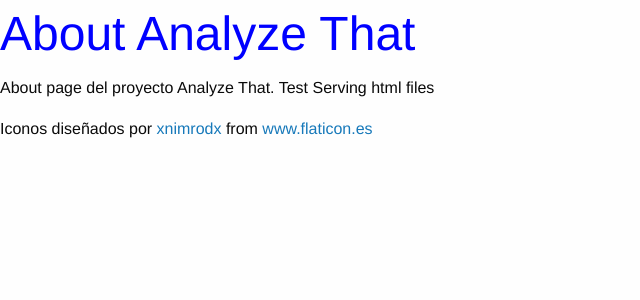
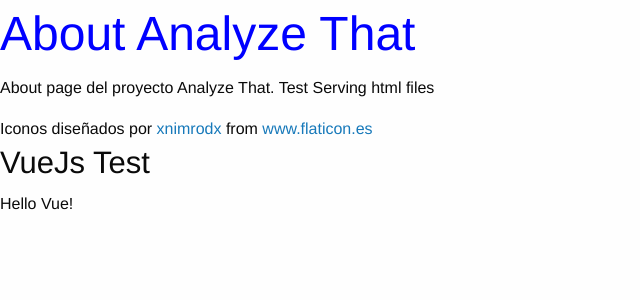
Before and after one commit to ngladkoff/analyze-that, a Flask app: page /about in a window 1280 px wide. Shown: the top 300 px of the page, without its empty margins (0-640 px from the left). Run offline with Flask 2, Linux system fonts and the light colour scheme; parts of the project's set-up code (start-up, migrations or seed data) failed here and were passed over; some libraries are stand-ins or nearby versions.

Commit message:
VueJs POC

```diff
--- a/analyze/static/js/app.js
+++ b/analyze/static/js/app.js
@@ -4,3 +4,10 @@ $('[data-app-dashboard-toggle-shrink]').on('click', function(e) {
     e.preventDefault();
     $(this).parents('.app-dashboard').toggleClass('shrink-medium').toggleClass('shrink-large');
   });
+
+var app = new Vue({
+  el: '#app',
+  data: {
+    message: 'Hello Vue!'
+  }
+})
--- a/analyze/templates/layout/default.html
+++ b/analyze/templates/layout/default.html
@@ -4,20 +4,26 @@
         <meta charset="utf-8" />
         <meta http-equiv="x-ua-compatible" content="ie=edge">
         <meta name="viewport" content="width=device-width, initial-scale=1.0" />
-        <link rel="stylesheet" href="{{ url_for('static', filename='css/all.css') }}?v=1">
-        <link rel="stylesheet" href="{{ url_for('static', filename='css/fontawesome.css') }}?v=1">
-        <link rel="stylesheet" href="{{ url_for('static', filename='css/foundation.css') }}?v=1">
-        <link rel="stylesheet" href="{{ url_for('static', filename='css/style.css') }}?v=1">
-        <link rel="shortcut icon" href="{{ url_for('static', filename='img/favicon.ico') }}">
+        <link rel="stylesheet" href="[[ url_for('static', filename='css/all.css') ]]?v=1">
+        <link rel="stylesheet" href="[[ url_for('static', filename='css/fontawesome.css') ]]?v=1">
+        <link rel="stylesheet" href="[[ url_for('static', filename='css/foundation.css') ]]?v=1">
+        <link rel="stylesheet" href="[[ url_for('static', filename='css/style.css') ]]?v=1">
+        <link rel="shortcut icon" href="[[ url_for('static', filename='img/favicon.ico') ]]">
         <title>Analyze That - {% block title %}{% endblock %}</title>
     </head>
 <body>
     {% block content %}
     {% endblock %}
 
-    <script src="{{ url_for('static', filename='js/jquery.js') }}?v=1"></script>
-    <script src="{{ url_for('static', filename='js/what-input.js') }}?v=1"></script>
-    <script src="{{ url_for('static', filename='js/foundation.js') }}?v=1"></script>
-    <script src="{{ url_for('static', filename='js/app.js') }}?v=1"></script>
+    <h3>VueJs Test</h3>
+    <div id="app">
+        {{ message }}
+    </div>
+
+    <script src="[[ url_for('static', filename='js/jquery.js') ]]?v=1"></script>
+    <script src="[[ url_for('static', filename='js/what-input.js') ]]?v=1"></script>
+    <script src="[[ url_for('static', filename='js/foundation.js') ]]?v=1"></script>
+    <script src="https://cdn.jsdelivr.net/npm/vue/dist/vue.js"></script>
+    <script src="[[ url_for('static', filename='js/app.js') ]]?v=2"></script>
 </body>
 </html>
```
Also changed, not shown: analyze/__init__.py (+13 -1 lines).
